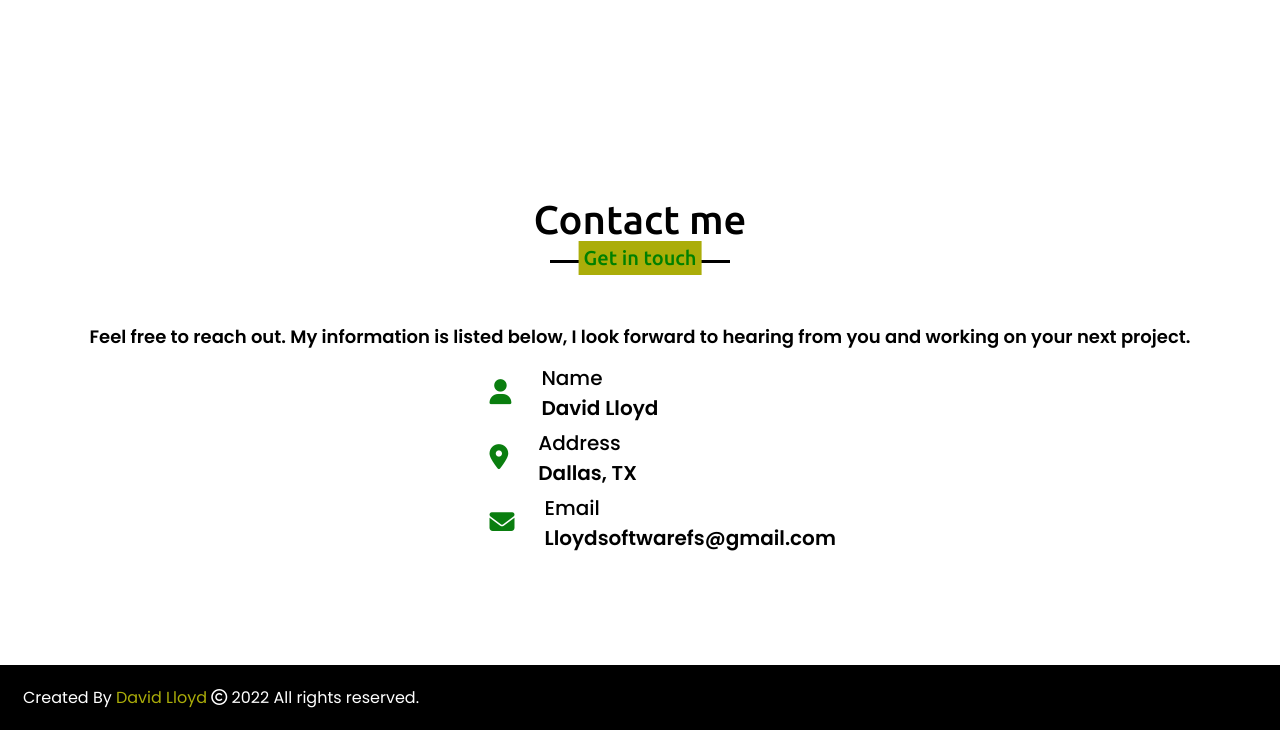
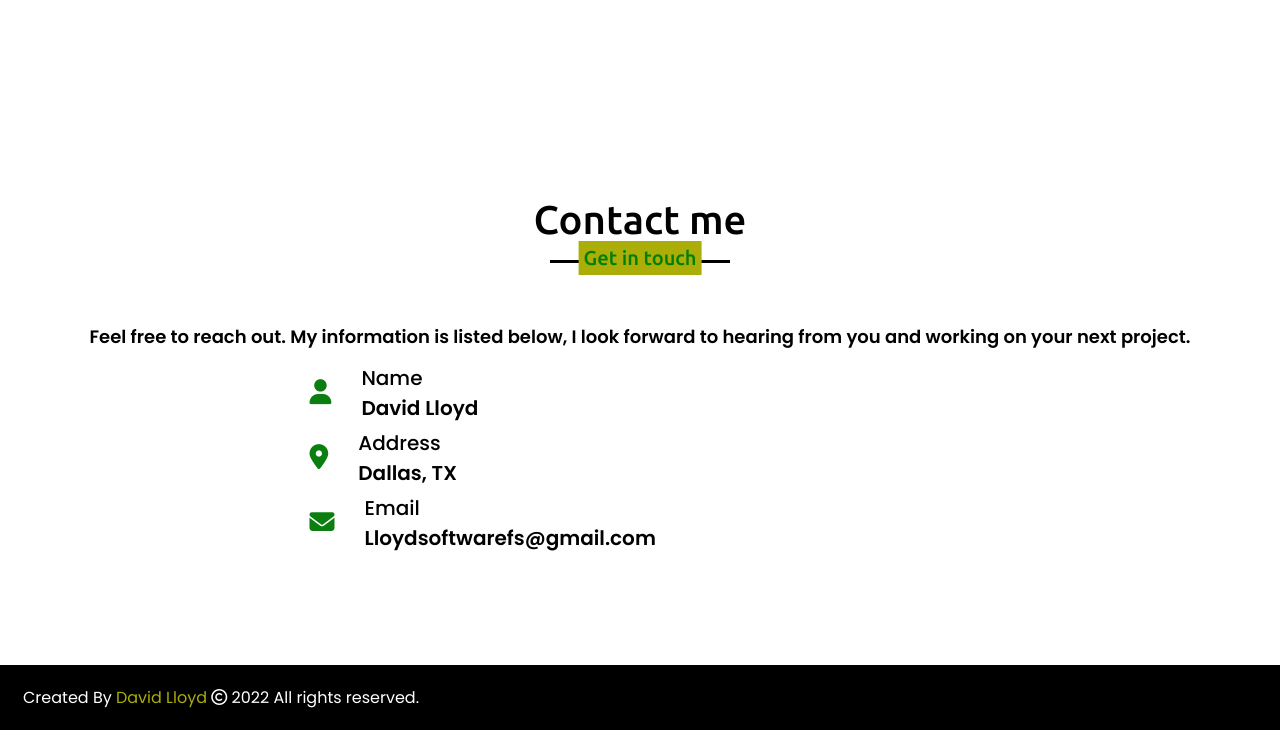
Before and after one commit to CrashedOut93/Portfolio, a website: page index.html in a window 1280 px wide. Shown: the part 2919-3649 px from the top of the page. Drawn offline with nearby package versions, Linux system fonts and the light colour scheme.

Commit message:
Update style.css

```diff
--- a/style.css
+++ b/style.css
@@ -459,7 +459,7 @@ section .title::after{
     display: flex;
     height: 65px;
     align-items: center;
-    margin-left: 400px;
+    margin-left: 220px;
 }
 .contact .contact-content .row .info{
     margin-left: 30px;
```
